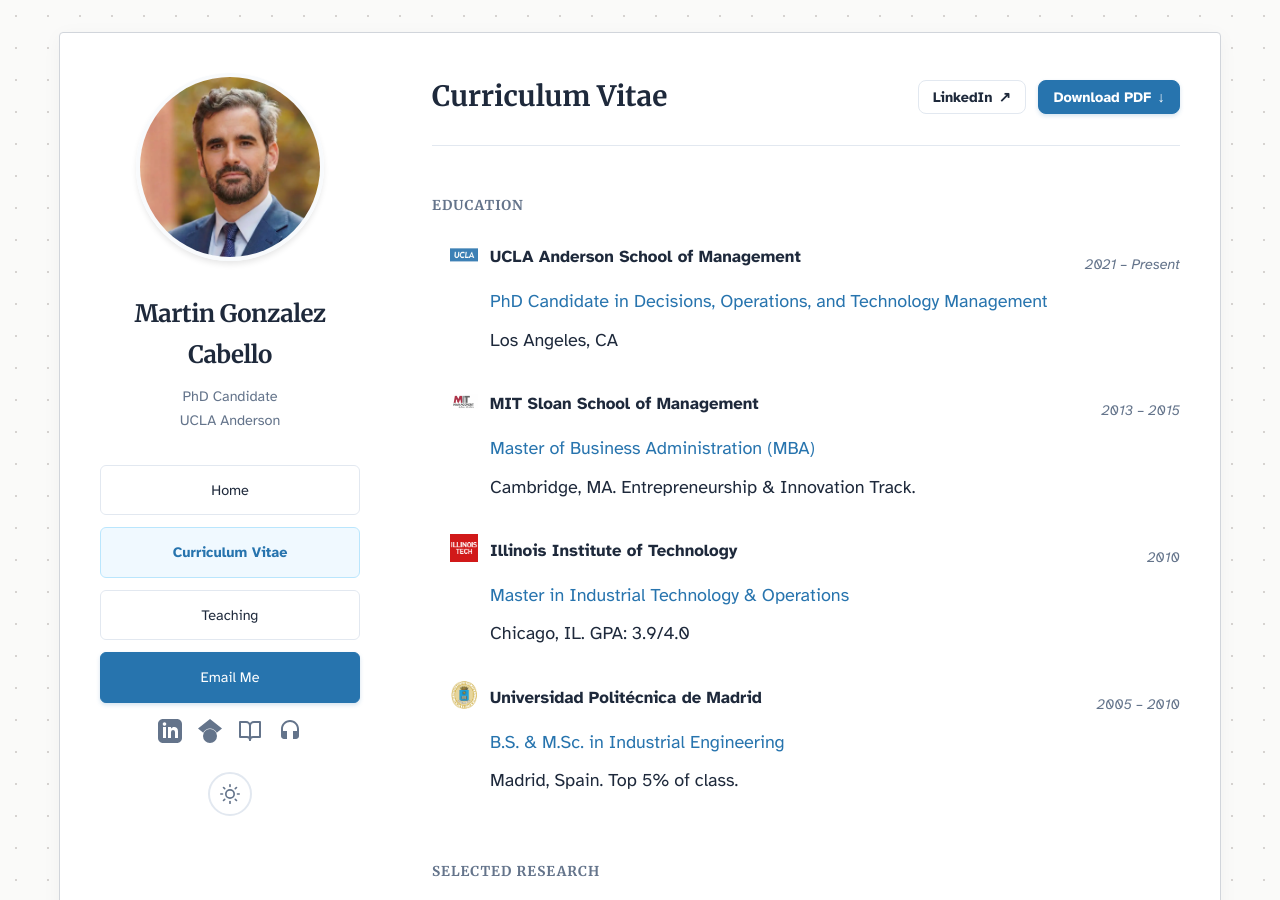
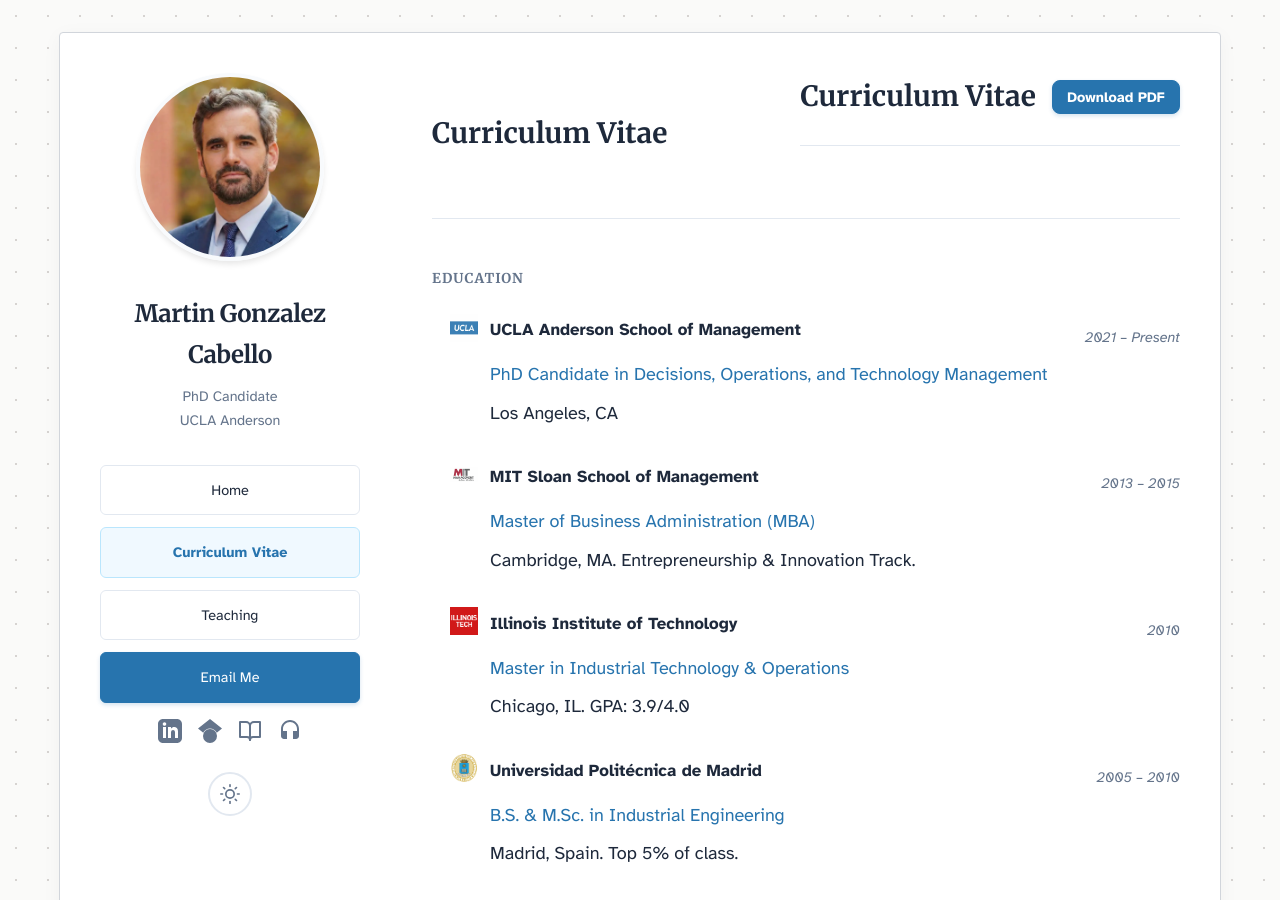
Before and after one commit to martins73/research-site, a Jekyll site: the page built from cv.html, in a window 1280 px wide and 900 px high. Built offline with Jekyll 4.4.1, drawn with Linux system fonts in a browser that asks for light colours.

Commit message:
Update cv.html

```diff
--- a/cv.html
+++ b/cv.html
@@ -9,18 +9,16 @@ description: Academic CV and professional background in analytics, operations, a
 <div class="cv-page-header">
     <h1 class="cv-page-title">Curriculum Vitae</h1>
 
-    <div class="cv-actions">
-        <a href="{{ site.social.linkedin }}"
-           class="cv-action-btn btn-outline"
-           target="_blank" rel="noopener">
-            LinkedIn <span aria-hidden="true">↗</span>
-        </a>
+    <div class="cv-page-header">
+        <h1 class="cv-page-title">Curriculum Vitae</h1>
 
-        <a href="/assets/Martin_Gonzalez_Cabello_CV.pdf"
-           class="cv-action-btn btn-primary"
-           target="_blank" rel="noopener">
-            Download PDF <span aria-hidden="true">↓</span>
-        </a>
+        <div class="cv-actions">
+            <a href="/assets/Martin_Gonzalez_Cabello_CV.pdf"
+               class="cv-action-btn btn-primary"
+               target="_blank" rel="noopener">
+                Download PDF
+            </a>
+        </div>
     </div>
 </div>
 
```
